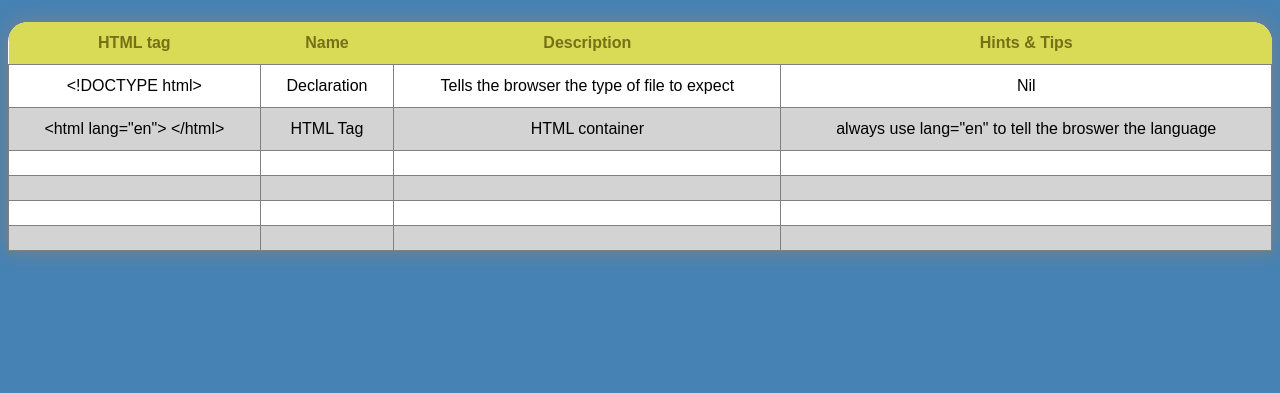
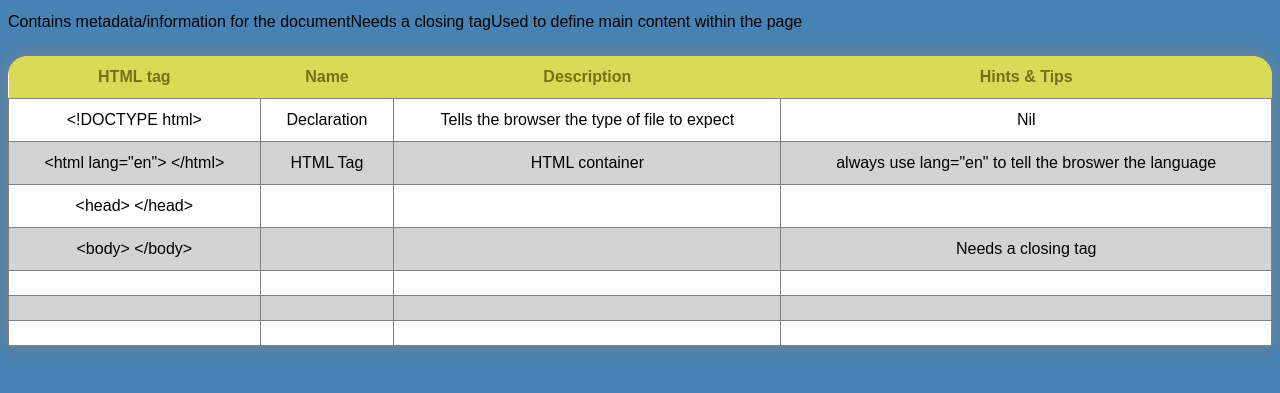
Before and after one commit to agoodall85/cheatsheet, a plain HTML site: page index.html in a window 1280 px wide. Shown: the part 113-506 px from the top of the page. Drawn offline with Linux system fonts and the light colour scheme.

Commit message:
Update index.html

```diff
--- a/index.html
+++ b/index.html
@@ -25,7 +25,8 @@
         <tbody>
           <tr><td>&lt;!DOCTYPE html&gt;</td><td>Declaration</td><td>Tells the browser the type of file to expect</td><td>Nil</td></tr>
           <tr><td>&lt;html lang="en"&gt; &lt;/html&gt;</td><td>HTML Tag</td><td>HTML container</td><td>always use lang="en" to tell the broswer the language</td></tr>
-          <tr><td></td><td></td><td></td><td></td></tr>
+          <tr><td>&lt;head&gt; &lt;/head&gt;</td>Contains metadata/information for the document<td></td><td></td>Needs a closing tag<td></td></tr>
+          <tr><td>&lt;body&gt; &lt;/body&gt;</td>Used to define main content within the page<td></td><td></td><td>Needs a closing tag</td></tr>
           <tr><td></td><td></td><td></td><td></td></tr>
           <tr><td></td><td></td><td></td><td></td></tr>
           <tr><td></td><td></td><td></td><td></td></tr>
```
